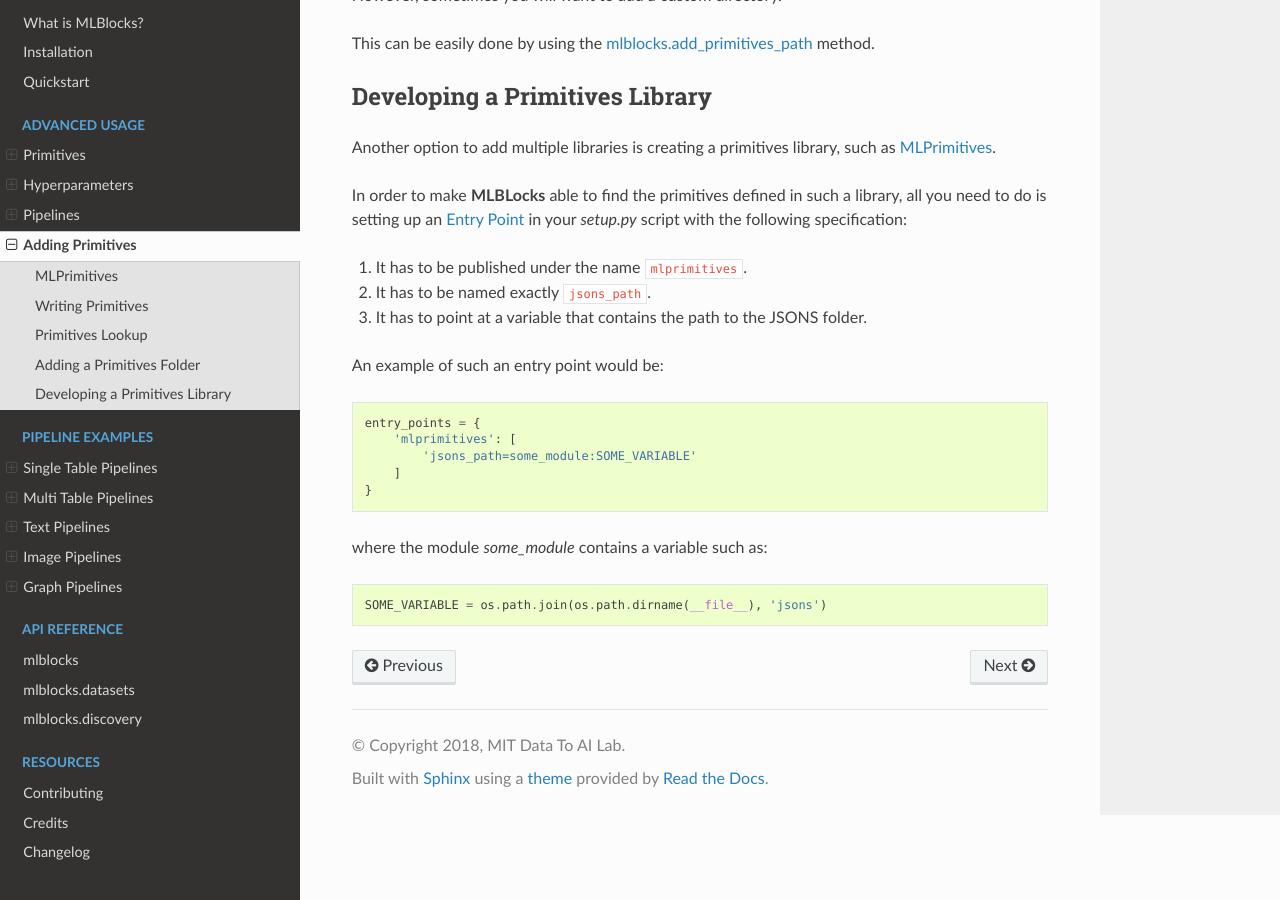
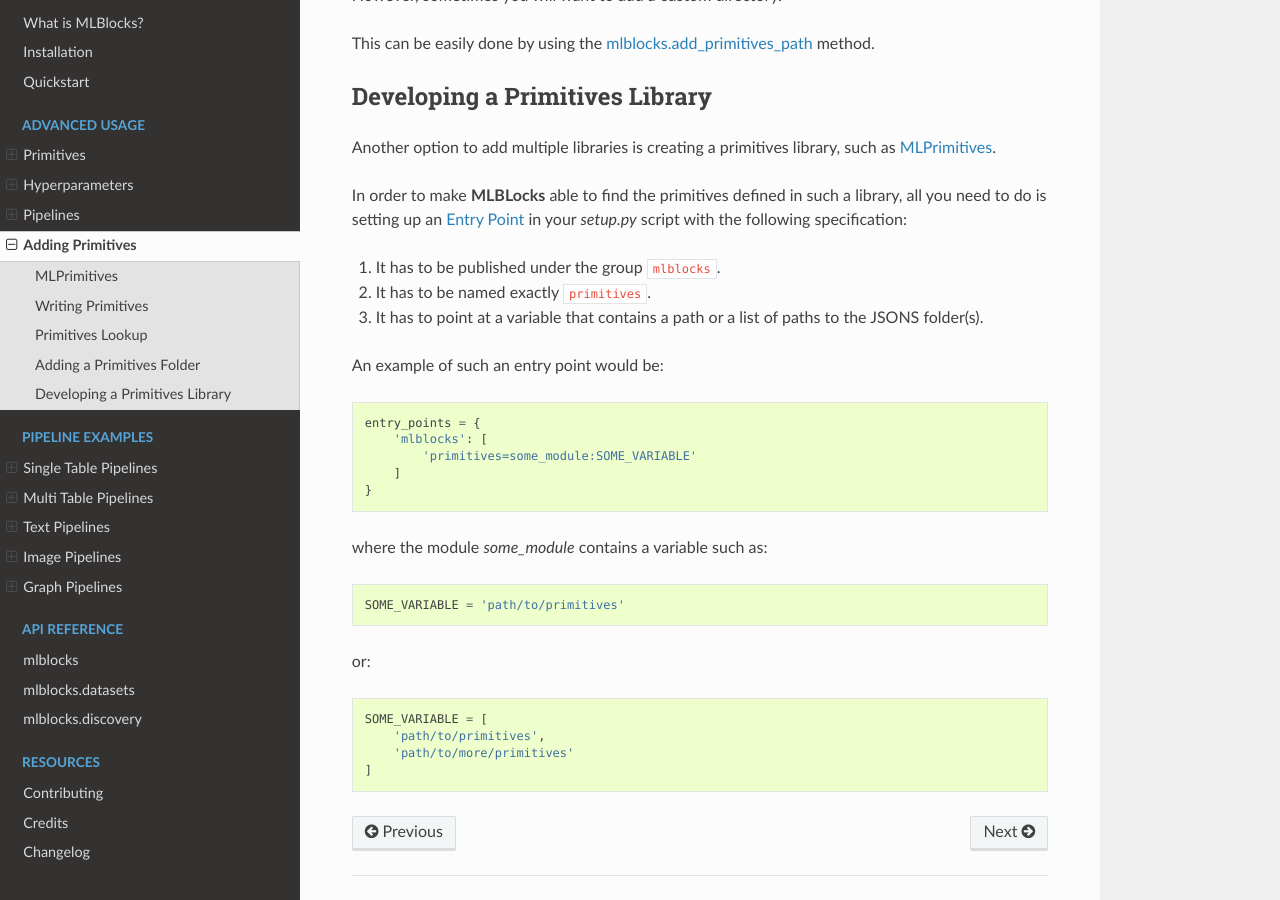
Before and after one commit to MLBazaar/MLBlocks, a Sphinx documentation site: the page built from docs/advanced_usage/adding_primitives.rst, in a window 1280 px wide and 900 px high, scrolled down 1650 px. Built offline with Sphinx 7.4.7 and the Read the Docs theme 2.0.0, drawn with Linux system fonts in a browser that asks for light colours.

Commit message:
Update docs about primitives entry_points

```diff
--- a/docs/advanced_usage/adding_primitives.rst
+++ b/docs/advanced_usage/adding_primitives.rst
@@ -91,20 +91,27 @@ In order to make **MLBLocks** able to find the primitives defined in such a libr
 all you need to do is setting up an `Entry Point`_ in your `setup.py` script with the
 following specification:
 
-1. It has to be published under the name ``mlprimitives``.
-2. It has to be named exactly ``jsons_path``.
-3. It has to point at a variable that contains the path to the JSONS folder.
+1. It has to be published under the group ``mlblocks``.
+2. It has to be named exactly ``primitives``.
+3. It has to point at a variable that contains a path or a list of paths to the JSONS folder(s).
 
 An example of such an entry point would be::
 
     entry_points = {
-        'mlprimitives': [
-            'jsons_path=some_module:SOME_VARIABLE'
+        'mlblocks': [
+            'primitives=some_module:SOME_VARIABLE'
         ]
     }
 
 where the module `some_module` contains a variable such as::
 
-    SOME_VARIABLE = os.path.join(os.path.dirname(__file__), 'jsons')
+    SOME_VARIABLE = 'path/to/primitives'
+
+or::
+
+    SOME_VARIABLE = [
+        'path/to/primitives',
+        'path/to/more/primitives'
+    ]
 
 .. _Entry Point: https://packaging.python.org/specifications/entry-points/
```
